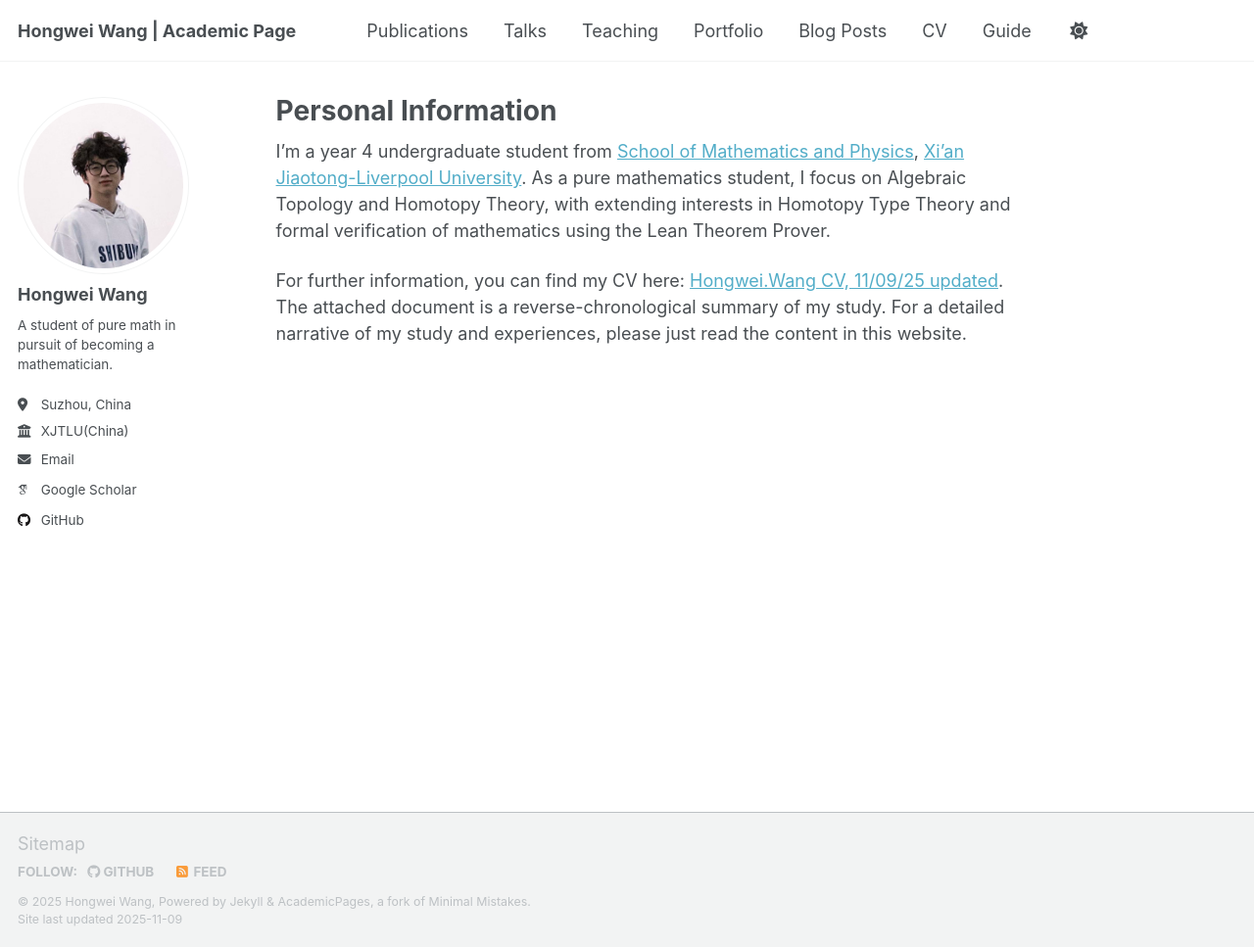
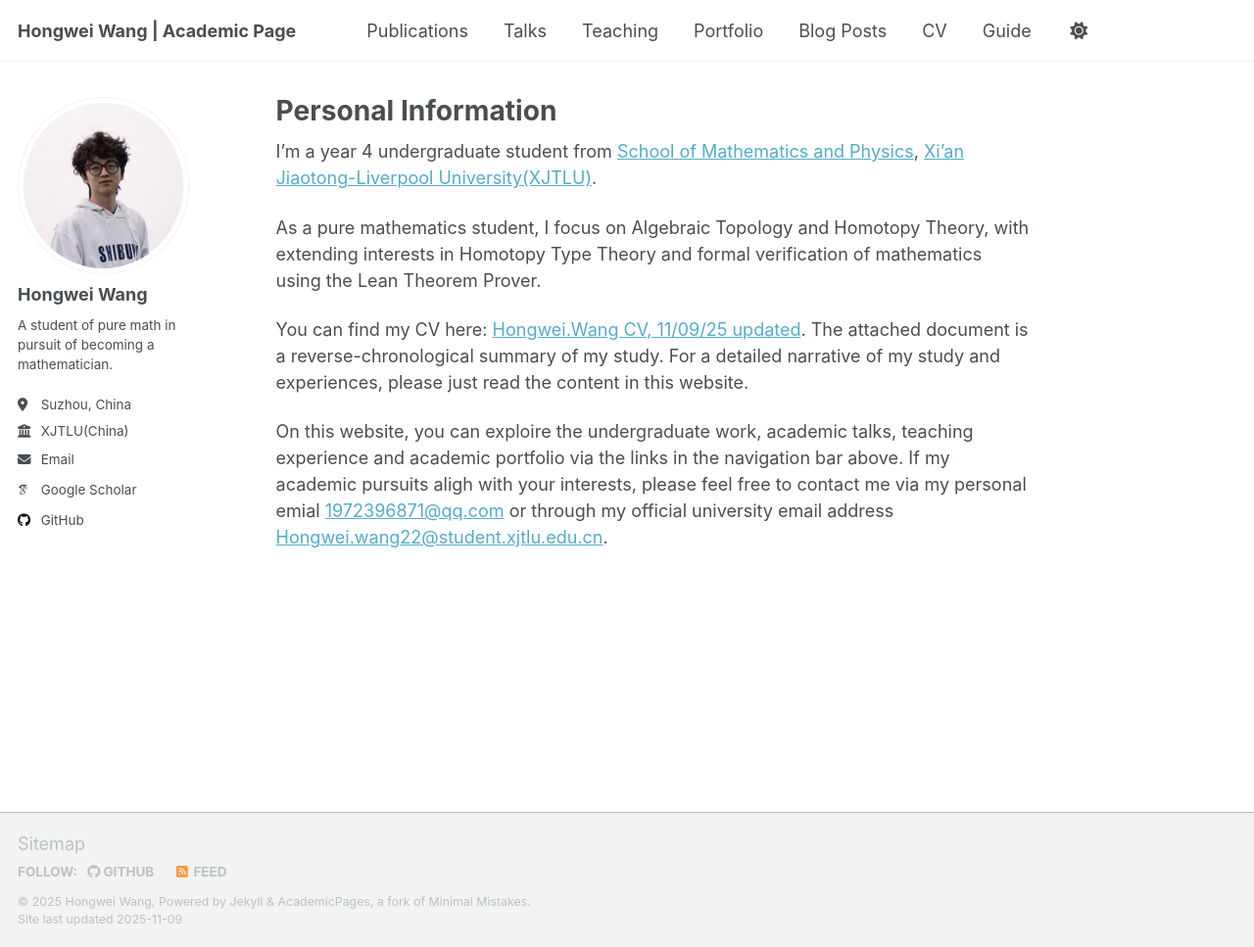
Before and after one commit to WangHongWei-AcademicPage/WangHongWei-AcademicPage.github.io, a Jekyll site: the page built from _pages/about.md, in a window 1280 px wide and 967 px high. Shown: the whole window at 98% size. Built offline with Jekyll 4.4.1, drawn with Linux system fonts in a browser that asks for light colours; some web fonts are replaced; a script that is not in the unit is left out.

Commit message:
Revise about page content and contact information
Updated personal information and added contact details.

```diff
--- a/_pages/about.md
+++ b/_pages/about.md
@@ -6,6 +6,10 @@ redirect_from:
   - /about/
   - /about.html
 ---
-I'm a year 4 undergraduate student from [School of Mathematics and Physics](https://www.xjtlu.edu.cn/zh/study/departments/school-of-mathematics-and-physics), [Xi'an Jiaotong-Liverpool University](https://www.xjtlu.edu.cn/). As a pure mathematics student, I focus on Algebraic Topology and Homotopy Theory, with extending interests in Homotopy Type Theory and formal verification of mathematics using the Lean Theorem Prover.
+I'm a year 4 undergraduate student from [School of Mathematics and Physics](https://www.xjtlu.edu.cn/zh/study/departments/school-of-mathematics-and-physics), [Xi'an Jiaotong-Liverpool University(XJTLU)](https://www.xjtlu.edu.cn/).
 
-For further information, you can find my CV here: [Hongwei.Wang CV, 11/09/25 updated](../assets/CV.pdf). The attached document is a reverse-chronological summary of my study. For a detailed narrative of my study and experiences, please just read the content in this website.
+As a pure mathematics student, I focus on Algebraic Topology and Homotopy Theory, with extending interests in Homotopy Type Theory and formal verification of mathematics using the Lean Theorem Prover.
+
+You can find my CV here: [Hongwei.Wang CV, 11/09/25 updated](../assets/CV.pdf). The attached document is a reverse-chronological summary of my study. For a detailed narrative of my study and experiences, please just read the content in this website.
+
+On this website, you can exploire the undergraduate work, academic talks, teaching experience and academic portfolio via the links in the navigation bar above. If my academic pursuits aligh with your interests, please feel free to contact me via my personal emial [1972396871@qq.com](1972396871@qq.com) or through my official university email address [Hongwei.wang22@student.xjtlu.edu.cn](Hongwei.wang22@student.xjtlu.edu.cn).
```
